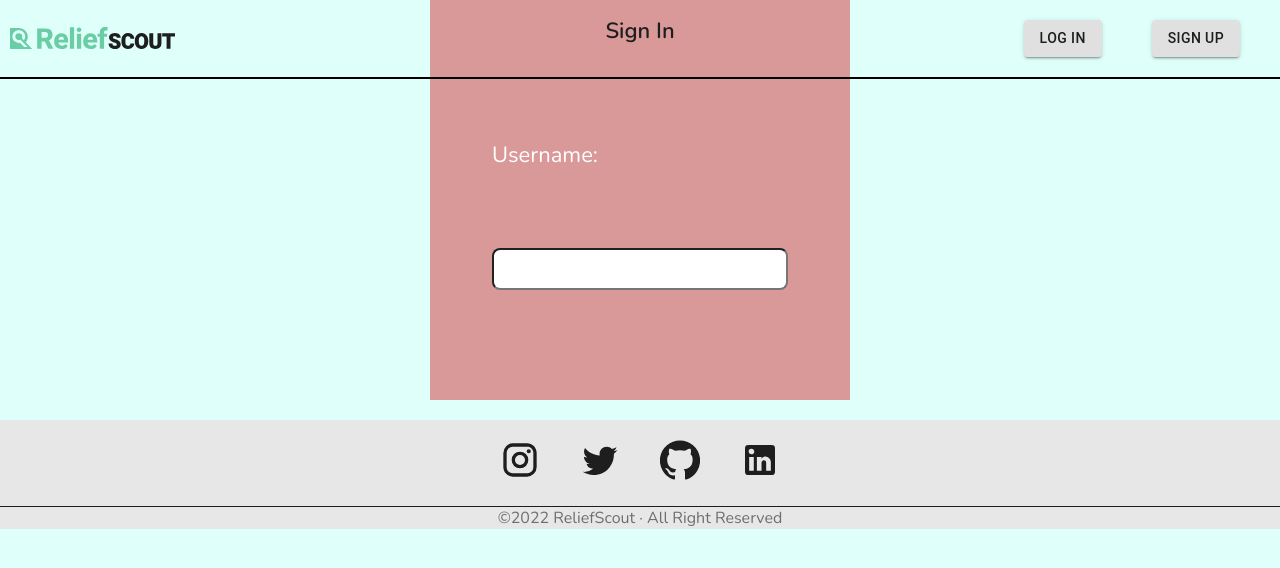
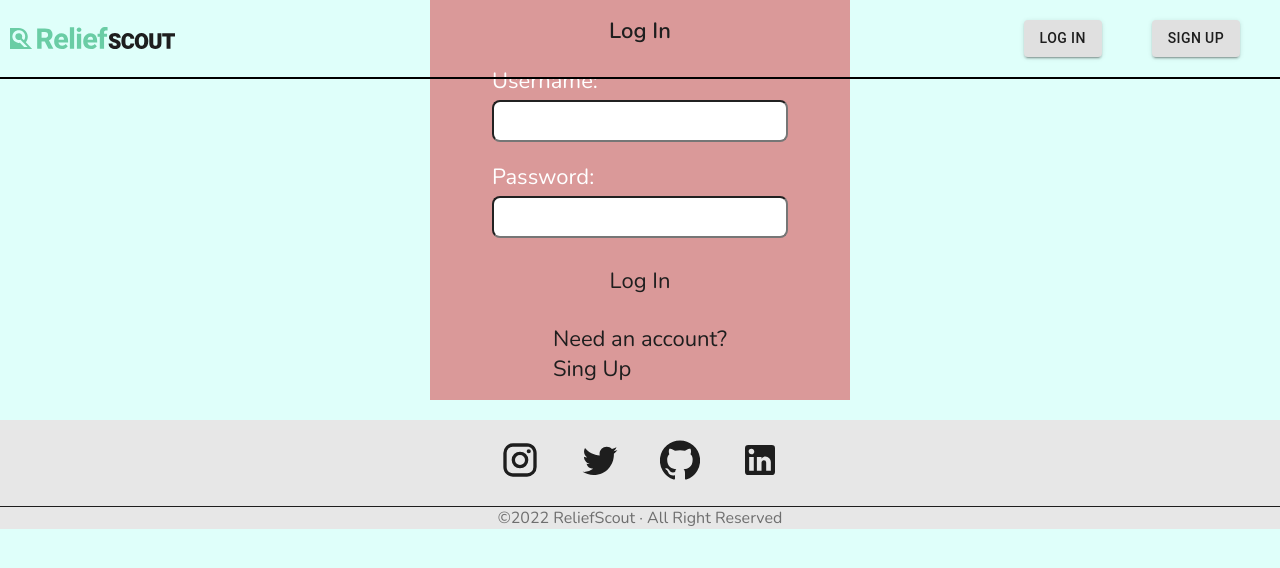
Before and after one commit to petekgithub/fetch-data-mongdb-trytry, a React (Create React App) app: page /login in a window 1280 px wide. Shown: the top 568 px of the page. Built offline with nearby package versions, Linux system fonts and the light colour scheme.

Commit message:
finish-the-form

```diff
--- a/src/Auth/pages/Login/index.tsx
+++ b/src/Auth/pages/Login/index.tsx
@@ -41,7 +41,7 @@
       ref={errRef} className={`${errMsg ? styles.errmsg : styles.offscreen}`}
       aria-live="assertive">
       {errMsg}</p>
-      <h1>Sign In</h1>
+      <h1>Log In</h1>
       <form>
         <label htmlFor="username">Username:</label>
         <input
@@ -53,7 +53,23 @@
           value={user}
           required
         />
+        <label htmlFor="password">Password:</label>
+        <input
+          type="password"
+          id="password"
+          onChange={(e) => setPwd(e.target.value)}
+          value={pwd}
+          required
+        />
+        <button>Log In</button>
       </form>
+      <p>
+        Need an account?<br />
+        <span className={styles.line}>
+          {/*put router link here */}
+          <a href="#">Sing Up</a>
+        </span>
+      </p>
     </section>
   );
 }
```
